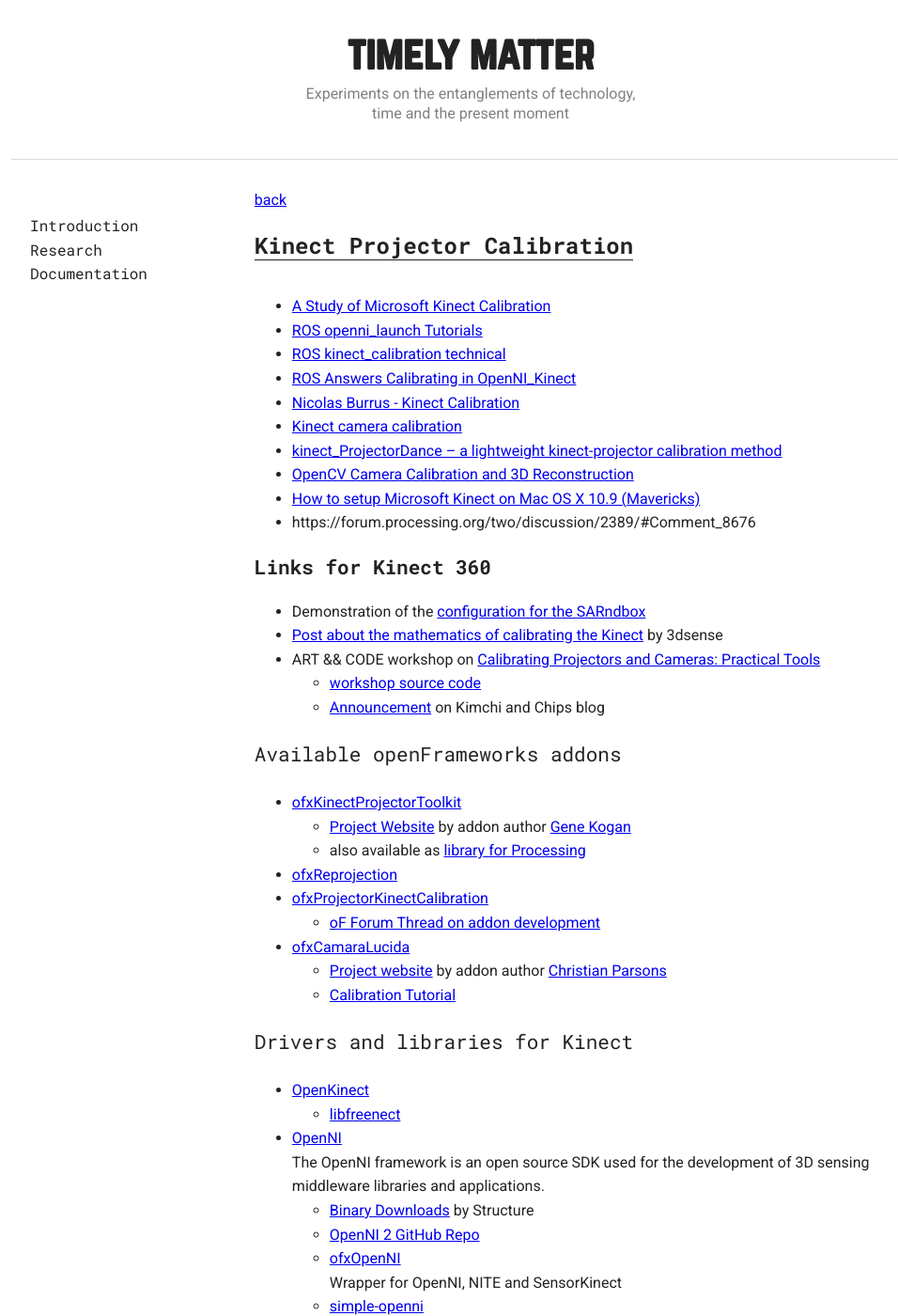
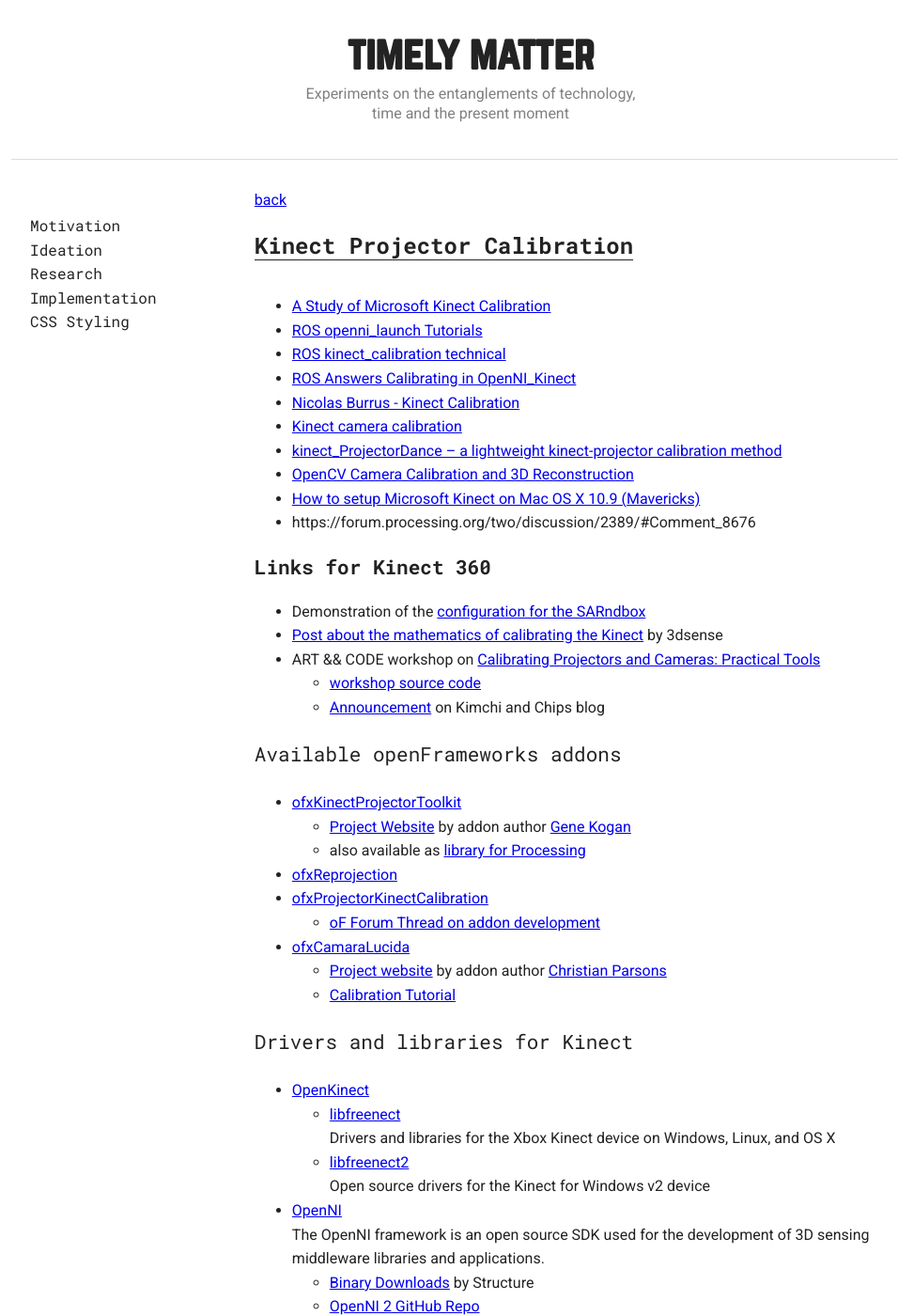
Before and after one commit to davidbeermann/timely-matter, a Jekyll site: the page built from research/kinect-calibration/index.md, in a window 1280 px wide and 1400 px high. Shown: the whole window at 94% size, without its empty margins (139-1095 px from the left). Built offline with Jekyll 4.4.1, drawn with Linux system fonts in a browser that asks for light colours; some of the changed text lies outside the part shown.

Commit message:
added new structure

```diff
--- a/research/kinect-calibration/index.md
+++ b/research/kinect-calibration/index.md
@@ -42,6 +42,9 @@
 
 * [OpenKinect](https://openkinect.org/wiki/Main_Page)
 	* [libfreenect](https://github.com/OpenKinect/libfreenect)
+	Drivers and libraries for the Xbox Kinect device on Windows, Linux, and OS X
+	* [libfreenect2](https://github.com/OpenKinect/libfreenect2)
+	Open source drivers for the Kinect for Windows v2 device
 
 * [OpenNI](https://en.wikipedia.org/wiki/OpenNI)
 The OpenNI framework is an open source SDK used for the development of 3D sensing middleware libraries and applications.
@@ -68,3 +71,6 @@
 	* [ofxRulr Hackpad](https://rulr.hackpad.com/)
 	* [Workshops.ofxRulr.Advanced](https://github.com/elliotwoods/Workshops.ofxRulr.Advanced)
 * [ofxProjectorKinectV2Calibration](https://github.com/Kj1/ofxKinect2ProjectorCalibration)
+* [ofxKinectV2](https://github.com/ofTheo/ofxKinectV2)
+* [ofxMultiKinectV2](https://github.com/hanasaan/ofxMultiKinectV2)
+* [Xbox One Kinect Teardown](https://www.ifixit.com/Teardown/Xbox+One+Kinect+Teardown/19725)
```
Also changed, not shown: css_styling/index.md (added, +31 -0 lines), documentation/index.md (deleted, +0 -9 lines), ideation/index.md (added, +9 -0 lines), implementation/index.md (added, +9 -0 lines), index.md (+1 -25 lines), introduction/index.md (deleted, +0 -9 lines), motivation/index.md (added, +9 -0 lines), research/index.md (+1 -1 lines).
